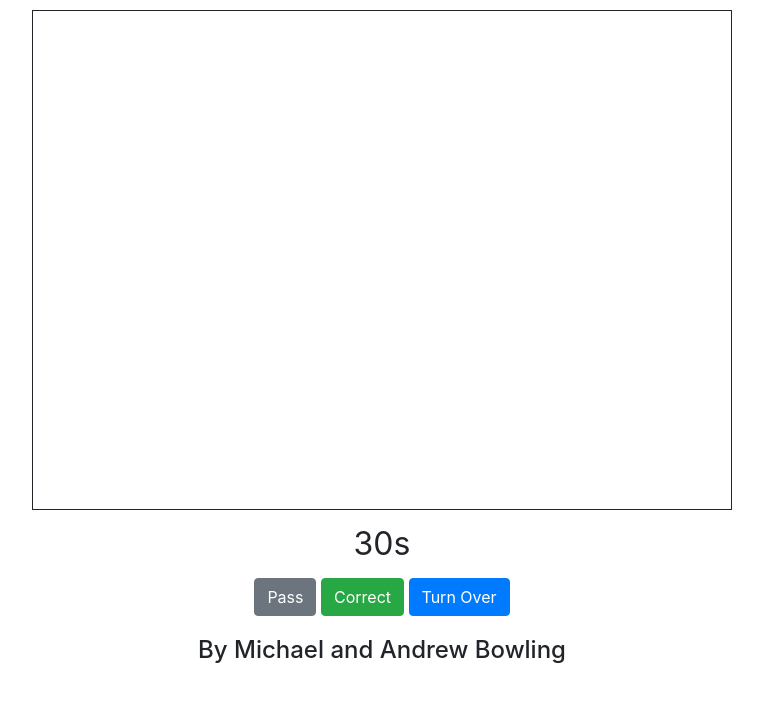
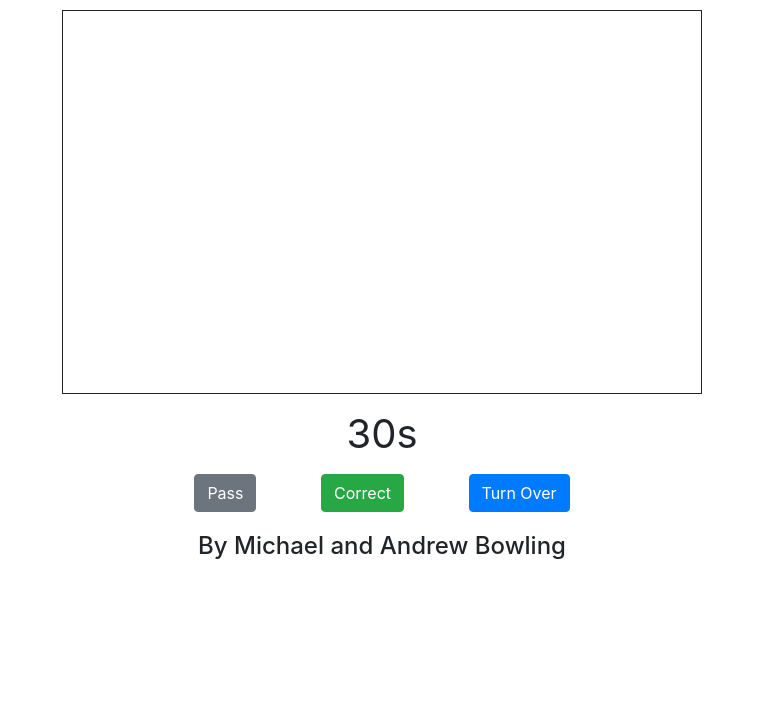
Before and after one commit to bowlingmh/celebrities, a Flask app: template templates/play.html in a window 1280 px wide. Shown: the part 48-750 px from the top of the page, without its empty margins (258-1021 px from the left). Run offline with Flask 2, Linux system fonts and the light colour scheme; the template is opened without the code that fills it, so the values that code supplies are empty; some libraries are stand-ins or nearby versions.

Commit message:
Button spacing and styling. Made interface more compatible with other devices

```diff
--- a/static/style.css
+++ b/static/style.css
@@ -2,19 +2,25 @@
 
 h1 {
     text-align: center;
+    font-size: 5vmin;
 }
 h4 {
     text-align: center;
     margin-top: 20px;
+    font-size: 3vmin;
 }
 
 #name_to_guess {
-    font-size: 500%;
+    font-size: 10vmin;
     text-align: center;
     padding: 10px;
     margin: 10px;
-    width: 700px;
-    height: 500px;
+    width: 50vw;
+    max-width: 700px;
+    max-height: 500px;
+    height: 30vw;
+/*    width: 700px;
+    height: 500px; */
     border: 1px solid;
     display: flex;
     align-items: center;
@@ -52,8 +58,13 @@ h4 {
     margin-right: 30px;
 }
 
+#controls>input {
+    margin-left: 30px;
+    margin-right: 30px;
+}
+
 #timer {
-    font-size: 200%;
+    font-size: 5vmin;
     margin: 10px;
 }
 
--- a/templates/play.html
+++ b/templates/play.html
@@ -9,13 +9,15 @@
 30s
 </div>
 
+  <div id="controls">
   {% if room.round == 1 %}
-  <input type="button" class="btn btn-outline-secondary disabled" value="Pass">
+    <input type="button" class="btn btn-outline-secondary disabled" value="Pass">
   {% else %}
-<input type="button" class="btn btn-secondary" onclick="next_name(correct=false)" value="Pass">
+    <input type="button" class="btn btn-secondary" onclick="next_name(correct=false)" value="Pass">
   {% endif %}
-<input type="button" class="btn btn-success" onclick="next_name(correct=true)" value="Correct">
-<input type="button" class="btn btn-primary" onclick="turn_over()" value="Turn Over">
+  <input type="button" class="btn btn-success" onclick="next_name(correct=true)" value="Correct">
+  <input type="button" class="btn btn-primary" onclick="turn_over()" value="Turn Over">
+  </div>
 </div>
 
 <div id="end_of_turn_area" class="hidden">
```
Also changed, not shown: other parts of static/style.css (+1 -1 lines).
